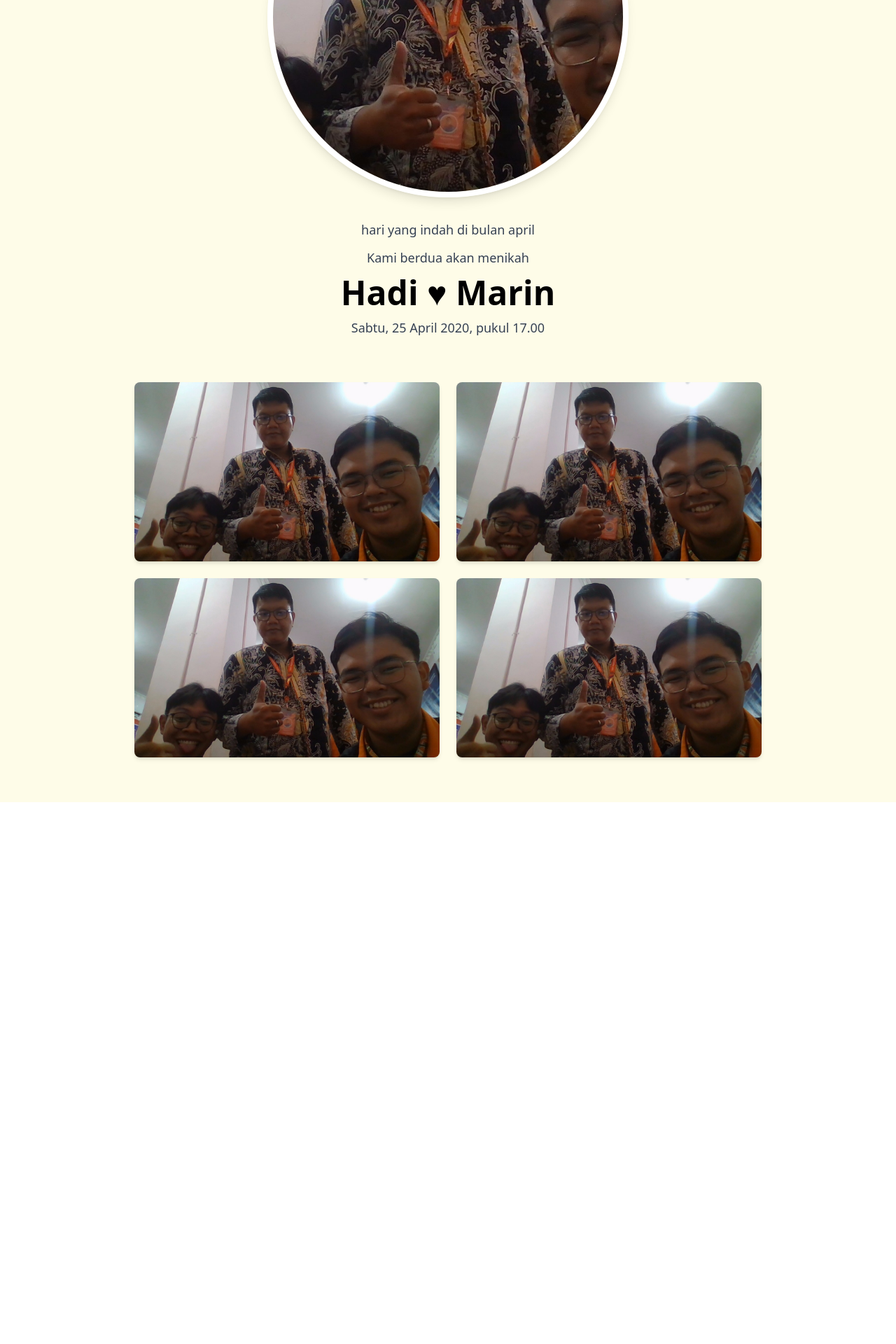
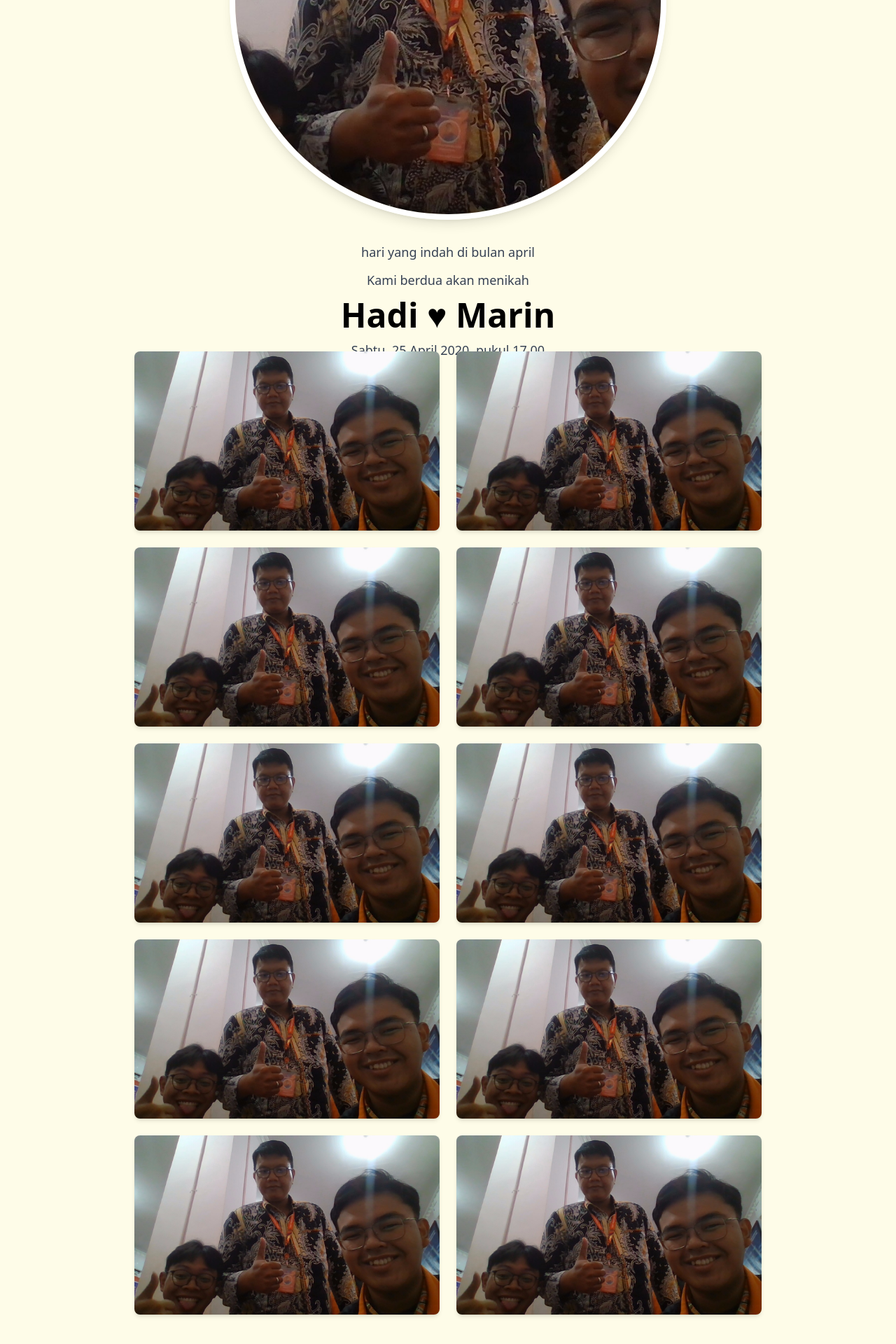
Before and after one commit to Hadi-Akram-Ramadhan/Hexanest-Nikahan, a Vue app: page / in a window 1280 px wide. Shown: the part 298-2218 px from the top of the page at 70% size. Before the commit the page ends 1444 px from the top, so only its background shows below. Built offline with nearby package versions, Linux system fonts and the light colour scheme; the HTML template or start-up script is replaced by a standard one.

Commit message:
Expand gallery section with additional images and adjust hero section styling

```diff
--- a/src/views/HomeView.vue
+++ b/src/views/HomeView.vue
@@ -1,13 +1,13 @@
 <template>
   <main class="w-full min-h-screen bg-yellow-50 h-full">
     <!-- Hero Section -->
-    <section class="container mx-auto px-4 py-16">
+    <section class="container mx-auto px-4 h-screen flex items-center justify-center">
       <div class="flex flex-col items-center">
         <div class="rounded-full overflow-hidden border-8 border-white shadow-lg mb-8">
           <img
             src="/src/assets/foto/main_img.jpg"
             alt="Couple"
-            class="w-[300px] h-[300px] md:w-[500px] md:h-[500px] object-cover"
+            class="w-[608x] h-[608px] md:w-[608px] md:h-[608px] object-cover"
           />
         </div>
 
@@ -27,6 +27,13 @@
         <img src="/src/assets/foto/main_img.jpg" alt="Photo 2" class="w-full h-64 object-cover rounded-lg shadow-md hover:shadow-xl transition-shadow" />
         <img src="/src/assets/foto/main_img.jpg" alt="Photo 3" class="w-full h-64 object-cover rounded-lg shadow-md hover:shadow-xl transition-shadow" />
         <img src="/src/assets/foto/main_img.jpg" alt="Photo 4" class="w-full h-64 object-cover rounded-lg shadow-md hover:shadow-xl transition-shadow" />
+        <img src="/src/assets/foto/main_img.jpg" alt="Photo 5" class="w-full h-64 object-cover rounded-lg shadow-md hover:shadow-xl transition-shadow" />
+        <img src="/src/assets/foto/main_img.jpg" alt="Photo 6" class="w-full h-64 object-cover rounded-lg shadow-md hover:shadow-xl transition-shadow" />
+        <img src="/src/assets/foto/main_img.jpg" alt="Photo 7" class="w-full h-64 object-cover rounded-lg shadow-md hover:shadow-xl transition-shadow" />
+        <img src="/src/assets/foto/main_img.jpg" alt="Photo 8" class="w-full h-64 object-cover rounded-lg shadow-md hover:shadow-xl transition-shadow" />
+        <img src="/src/assets/foto/main_img.jpg" alt="Photo 9" class="w-full h-64 object-cover rounded-lg shadow-md hover:shadow-xl transition-shadow" />
+        <img src="/src/assets/foto/main_img.jpg" alt="Photo 10" class="w-full h-64 object-cover rounded-lg shadow-md hover:shadow-xl transition-shadow" />
+
       </div>
     </section>
   </main>
```
